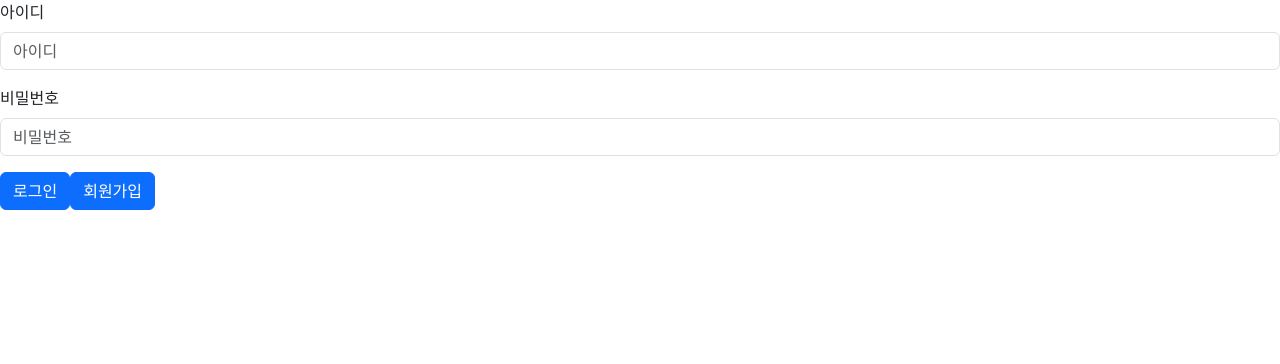
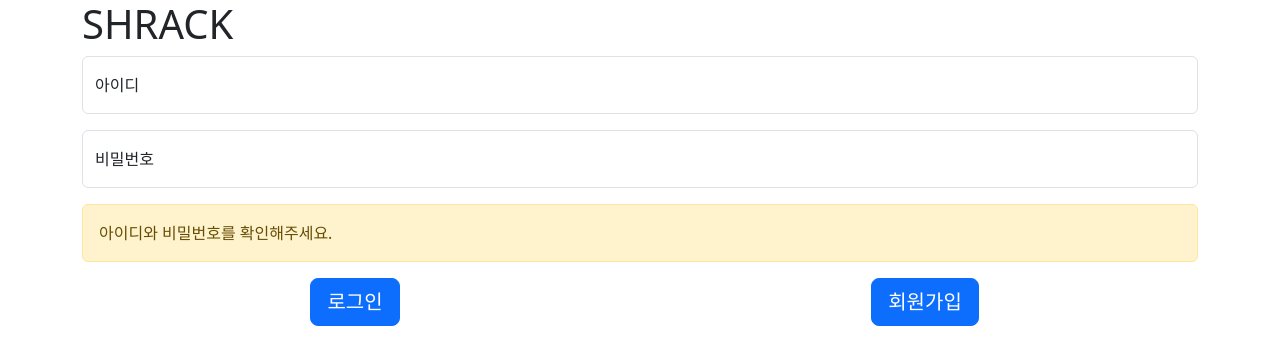
Before and after one commit to SG-Capstone-SHrack/SHrack-front, a React (Create React App) app: page / in a window 1280 px wide. Shown: the top 364 px of the page. Built offline with nearby package versions, Linux system fonts and the light colour scheme.

Commit message:
validation 실패 alert 구현

```diff
--- a/src/account/Signin.jsx
+++ b/src/account/Signin.jsx
@@ -1,56 +1,81 @@
 import React from 'react';
-import { useEffect } from 'react';
-import { Link, useNavigate } from 'react-router-dom';
-import { useRecoilValue } from 'recoil';
-import { authAtom } from '../state';
-import { Button, Form } from 'react-bootstrap';
-import * as yup from 'yup';
-import { useForm } from 'react-hook-form';
-import { yupResolver } from '@hookform/resolvers/yup';
+import { useEffect, useState } from 'react';
+import { Link } from 'react-router-dom';
+
+import {
+  Button,
+  Form,
+  Container,
+  FloatingLabel,
+  Alert,
+  Row,
+  Col,
+} from 'react-bootstrap';
+import axios from 'axios';
 
 function Signin() {
-  const validationSchema = yup.object().shape({
-    signInId: yup.string().required('아이디를 입력해주세요.'),
-    signInPassword: yup.string().required('비밀번호를 입력해주세요.'),
-  });
+  const [id, setId] = useState('');
+  const [password, setPassword] = useState('');
+  const [isAlert, setIsAlert] = useState(true);
+  useEffect(() => {
+    console.log(id, password);
+  }, [id, password]);
 
-  const {
-    register,
-    handleSubmit,
-    formState: { errors },
-  } = useForm({
-    mode: 'onBlur',
-    resolver: yupResolver(validationSchema),
-  });
-
-  const auth = useRecoilValue(authAtom);
-  const navigate = useNavigate();
-
-  const onSubmit = () => {
-    console.log('로그인');
+  // onSubmit -> Id와 Password를 받아서 서버에 전송
+  const onSubmit = data => {
+    console.log(data);
+    // 서버에 전송
   };
-
   return (
+    <Container>
+      <h1>SHRACK</h1>
       <Form>
         <Form.Group className="mb-3" controlId="signInId">
-        <Form.Label>아이디</Form.Label>
-        <Form.Control type="ID" placeholder="아이디" />
+          <FloatingLabel controlId="signInID" label="아이디" className="mb-3">
+            <Form.Control
+              type="ID"
+              placeholder="아이디"
+              onChange={e => setId(e.target.value)}
+            />
+          </FloatingLabel>
         </Form.Group>
-
         <Form.Group className="mb-3" controlId="signInPassword">
-        <Form.Label>비밀번호</Form.Label>
-        <Form.Control type="password" placeholder="비밀번호" />
+          <FloatingLabel
+            controlId="signInPassword"
+            label="비밀번호"
+            className="mb-3">
+            <Form.Control
+              type="password"
+              placeholder="비밀번호"
+              onChange={e => setPassword(e.target.value)}
+            />
+          </FloatingLabel>
         </Form.Group>
-
-      <Button variant="primary" type="signIn" onClick={onSubmit}>
+        {isAlert && (
+          <Alert variant="warning" onClose={() => setIsAlert(false)}>
+            아이디와 비밀번호를 확인해주세요.
+          </Alert>
+        )}
+        <Row>
+          <Col className="d-flex justify-content-center align-items-center">
+            <Button
+              size="lg"
+              variant="primary"
+              type="signIn"
+              onClick={onSubmit}>
               로그인
             </Button>
+          </Col>
+          <Col className="d-flex justify-content-center align-items-center">
             <Link to="/signup">
-        <Button variant="primary" type="signUp">
+              <Button size="lg" variant="primary" type="signUp">
                 회원가입
               </Button>
             </Link>
+          </Col>
+        </Row>
       </Form>
+    </Container>
   );
 }
 
```
Lines whose indentation alone changed are shown as unchanged.
